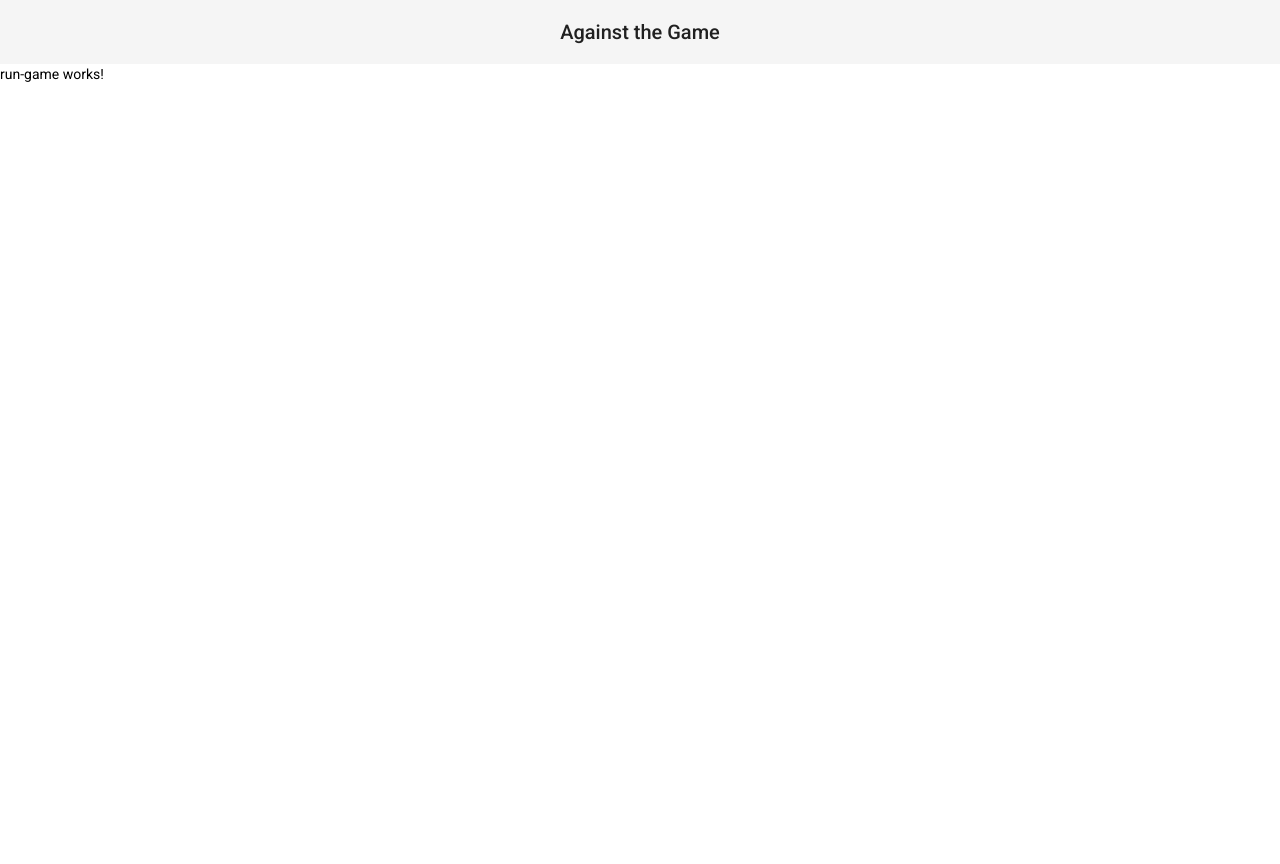
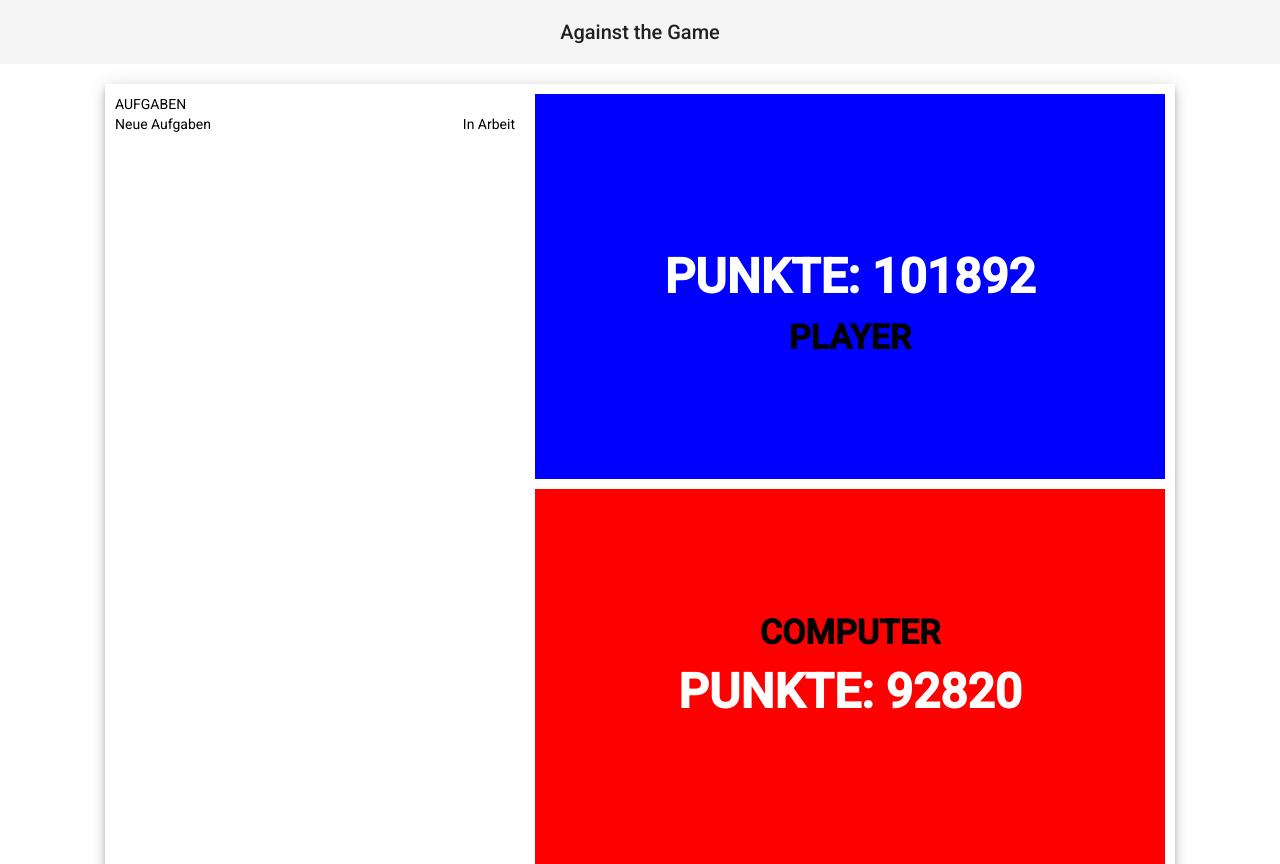
Before and after one commit to Eagles-Jungscharen/against-the-game-gui, an Angular app: page /run/1 in a window 1280 px wide. Before the commit the page ends 800 px from the top, so only its background shows below. Built offline with nearby package versions, Linux system fonts and the light colour scheme.

Commit message:
UI von Run Game

```diff
--- a/src/app/edit-game/edit-game.component.html
+++ b/src/app/edit-game/edit-game.component.html
@@ -33,12 +33,11 @@
                     <input matInput formControlName="intervalControl" />
                 </mat-form-field>
             </mat-card-content>
-            <mat-card-actions><button mat-stroked-button color="primary" [disabled]="fgGame.invalid" (click)="save()">Speichern</button></mat-card-actions>
+            <mat-card-actions class="gameActions"><button mat-stroked-button color="primary" [disabled]="disabledSaveMeta()" (click)="save()">Speichern</button><button mat-stroked-button color="default" (click)="doJoinGame()">Spiel öffnen</button></mat-card-actions>
         </mat-card>
         <mat-card *ngIf="loaded" class="taskBox">
             <mat-card-title>Aufgaben:</mat-card-title>
-            <mat-card-content>
-                <mat-toolbar style="justify-content: flex-end"><button mat-stroked-button (click)="createMultiTask()" color="default">Taskserie erstellen</button><button mat-stroked-button (click)="createTask()" color="primary">Neuer Task erstellen</button></mat-toolbar>
+            <mat-card-content class="taskContainer">
                 <table mat-table [dataSource]="dataSource" class="mat-elevation-z8 taskTable">
                     <!-- Position Column -->
                     <ng-container matColumnDef="no">
@@ -56,14 +55,17 @@
                     <ng-container matColumnDef="action">
                         <th mat-header-cell *matHeaderCellDef class="taskTableActionCell"></th>
                         <td mat-cell *matCellDef="let element">
-                            <button mat-icon-button><mat-icon>Edit</mat-icon></button>>
+                            <button mat-icon-button (click)="editTask(element)"><mat-icon>edit</mat-icon></button>
                         </td>
                     </ng-container>
 
-                    <tr mat-header-row *matHeaderRowDef="displayedColumns"></tr>
+                    <tr mat-header-row *matHeaderRowDef="displayedColumns; sticky: true"></tr>
                     <tr mat-row *matRowDef="let row; columns: displayedColumns"></tr>
                 </table>
             </mat-card-content>
+            <mat-card-actions>
+                <mat-toolbar style="justify-content: flex-end"><button mat-stroked-button (click)="createMultiTask()" color="default">Taskserie erstellen</button><button mat-stroked-button (click)="createTask()" color="primary">Neuer Task erstellen</button></mat-toolbar>
+            </mat-card-actions>
         </mat-card>
     </div>
 </div>
--- a/src/app/edit-game/edit-game.component.scss
+++ b/src/app/edit-game/edit-game.component.scss
@@ -44,3 +44,26 @@
 .taskTableActionCell {
     width: 60px;
 }
+
+.taskContainer {
+    overflow: scroll;
+    height: 450px;
+    scrollbar-width: auto;
+}
+
+::-webkit-scrollbar {
+    -webkit-appearance: none;
+    width: 10px;
+}
+
+::-webkit-scrollbar-thumb {
+    border-radius: 5px;
+    background-color: rgba(0, 0, 0, 0.5);
+    -webkit-box-shadow: 0 0 1px rgba(255, 255, 255, 0.5);
+}
+
+.gameActions {
+    display: flex;
+    flex-direction: row;
+    justify-content: space-between;
+}
--- a/src/app/edit-game/edit-task-dialog/edit-task-dialog.component.html
+++ b/src/app/edit-game/edit-task-dialog/edit-task-dialog.component.html
@@ -1 +1,14 @@
-<p>edit-task-dialog works!</p>
+<mat-card>
+    <mat-card-title>Task {{ getTaskOperationName() }}</mat-card-title>
+    <mat-card-content class="editTaskContent" [formGroup]="fgTask">
+        <mat-form-field appearance="fill">
+            <mat-label>Task Nummer</mat-label>
+            <input matInput type="number" formControlName="no" />
+        </mat-form-field>
+        <mat-form-field appearance="fill">
+            <mat-label>Task Name</mat-label>
+            <input matInput formControlName="name" />
+        </mat-form-field>
+    </mat-card-content>
+    <mat-card-actions class="editTaskActions"><button mat-stroked-button (click)="cancel()">Abbruch</button><button mat-stroked-button (click)="create()" color="primary" [disabled]="fgTask.invalid">{{ getTaskOperationName() }}</button></mat-card-actions>
+</mat-card>
--- a/src/app/edit-game/edit-task-dialog/edit-task-dialog.component.scss
+++ b/src/app/edit-game/edit-task-dialog/edit-task-dialog.component.scss
@@ -0,0 +1,10 @@
+.editTaskContent {
+    display: flex;
+    flex-direction: column;
+}
+
+.editTaskActions {
+    display: flex;
+    flex-direction: row;
+    justify-content: space-between;
+}
--- a/src/app/edit-game/edit-task-dialog/edit-task-dialog.component.ts
+++ b/src/app/edit-game/edit-task-dialog/edit-task-dialog.component.ts
@@ -1,15 +1,43 @@
-import { Component, OnInit } from '@angular/core';
+import { Component, Inject, OnInit } from '@angular/core';
+import { FormControl, FormGroup, Validators } from '@angular/forms';
+import { MatDialogRef, MAT_DIALOG_DATA } from '@angular/material/dialog';
+import { TaskElement } from 'src/app/models/task-element';
+
+export enum TaskEditEventType {
+  CANCEL,
+  CREATE,
+}
+export interface TaskEditEvent {
+  eventType: TaskEditEventType;
+  task: TaskElement;
+}
 
 @Component({
   selector: 'app-edit-task-dialog',
   templateUrl: './edit-task-dialog.component.html',
-  styleUrls: ['./edit-task-dialog.component.scss']
+  styleUrls: ['./edit-task-dialog.component.scss'],
 })
 export class EditTaskDialogComponent implements OnInit {
-
-  constructor() { }
+  constructor(public dialogRef: MatDialogRef<Component>, @Inject(MAT_DIALOG_DATA) public task: TaskElement) {}
+  fgTask = new FormGroup({
+    no: new FormControl(10, [Validators.required, Validators.min(1)]),
+    name: new FormControl('', Validators.required),
+  });
 
   ngOnInit(): void {
+    this.fgTask.get('no')?.setValue(this.task.no);
+    this.fgTask.get('name')?.setValue(this.task.name);
   }
 
+  getTaskOperationName(): string {
+    return this.task && this.task.id == '@new' ? 'Erstellen' : 'Speichern';
+  }
+  create(): void {
+    this.task.no = this.fgTask.get('no')?.value;
+    this.task.name = this.fgTask.get('name')?.value;
+    this.dialogRef.close({ eventType: TaskEditEventType.CREATE, task: this.task });
+  }
+  cancel(): void {
+    this.dialogRef.close({ eventType: TaskEditEventType.CANCEL });
+  }
 }
--- a/src/app/edit-game/mass-task-dialog/mass-task-dialog.component.ts
+++ b/src/app/edit-game/mass-task-dialog/mass-task-dialog.component.ts
@@ -21,8 +21,8 @@ export interface MassTaskEvent {
 export class MassTaskDialogComponent implements OnInit {
   fgMassCreation = new FormGroup({
     count: new FormControl(10, [Validators.required, Validators.min(1)]),
-    prefix: new FormControl(),
-    postfix: new FormControl(),
+    prefix: new FormControl(''),
+    postfix: new FormControl(''),
   });
   constructor(public dialogRef: MatDialogRef<Component>) {}
 
--- a/src/app/models/task-element.ts
+++ b/src/app/models/task-element.ts
@@ -1,7 +1,15 @@
 export class TaskElement {
+  id!: string;
   no!: number;
   name!: string;
   started!: boolean;
   done!: boolean;
   endTime!: Date;
+  static create(taskNo: number, name: string) {
+    const te = new TaskElement();
+    te.id = '@new';
+    te.no = taskNo;
+    te.name = name.trim();
+    return te;
+  }
 }
--- a/src/app/run-game/run-game.component.html
+++ b/src/app/run-game/run-game.component.html
@@ -1 +1,21 @@
-<p>run-game works!</p>
+<div class="mainBox">
+    <div class="mat-elevation-z6 centerBox">
+        <div class="taskBox">
+            <div>AUFGABEN</div>
+            <div class="taskPile">
+                <div>Neue Aufgaben</div>
+                <div>In Arbeit</div>
+            </div>
+        </div>
+        <div class="playField">
+            <div class="playFieldPlayer">
+                <div class="pointLine">PUNKTE: 101892</div>
+                <div class="titleLine">PLAYER</div>
+            </div>
+            <div class="playFieldComputer">
+                <div class="titleLine">COMPUTER</div>
+                <div class="pointLine">PUNKTE: 92820</div>
+            </div>
+        </div>
+    </div>
+</div>
--- a/src/app/run-game/run-game.component.scss
+++ b/src/app/run-game/run-game.component.scss
@@ -0,0 +1,76 @@
+.centerBox {
+    margin-top: 20px;
+    display: flex;
+    flex-direction: row;
+    height: 800px;
+}
+
+.mainBox {
+    overflow: hidden;
+    position: absolute;
+    width: 100%;
+    height: 100%;
+    display: flex;
+    justify-content: center;
+    /*centers items on the line (the x-axis by default)*/
+    align-items: flex-start;
+    /*centers items on the cross-axis (y by default)*/
+}
+
+.taskBox {
+    width: 400px;
+    margin: 10px;
+}
+
+.playField {
+    height: 100%;
+    display: flex;
+    flex-direction: column;
+}
+
+.playFieldPlayer {
+    height: 50%;
+    flex-direction: column;
+    justify-content: center;
+    display: flex;
+    width: 600px;
+    align-items: center;
+    padding: 15px;
+    background-color: blue;
+    border-color: white;
+    border-width: 10px 10px 5px 10px;
+    border-style: solid;
+}
+
+.playFieldComputer {
+    height: 50%;
+    flex-direction: column;
+    justify-content: center;
+    display: flex;
+    width: 600px;
+    align-items: center;
+    padding: 15px;
+    background-color: red;
+    border-color: white;
+    border-width: 5px 10px 10px 10px;
+    border-style: solid;
+}
+
+.titleLine {
+    font-weight: 700;
+    font-size: 34px;
+}
+
+.pointLine {
+    margin: 40px;
+    font-weight: 700;
+    font-size: 48px;
+    color: white;
+}
+
+.taskPile {
+    display: flex;
+    flex-direction: row;
+    justify-content: space-between;
+    width: 100%;
+}
--- a/src/app/services/game.service.ts
+++ b/src/app/services/game.service.ts
@@ -1,8 +1,10 @@
 import { HttpClient, HttpHeaders } from '@angular/common/http';
+import { TransitiveCompileNgModuleMetadata } from '@angular/compiler';
 import { Injectable } from '@angular/core';
 import { Observable } from 'rxjs';
 import { environment } from 'src/environments/environment';
 import { Game } from '../models/game';
+import { TaskElement } from '../models/task-element';
 
 @Injectable({
   providedIn: 'root',
@@ -17,4 +19,15 @@ export class GameService {
     const secId = localStorage.getItem('ID_' + game.id) + '';
     return this.httpClient.post<Game>(environment.apiURL + '/api/game/' + game.id, game, { headers: new HttpHeaders({ 'game-sec': secId }) });
   }
+  saveTaskElement(id: string, te: TaskElement): Observable<TaskElement> {
+    const teClean: any = te;
+    if (teClean.endTime == null) {
+      delete teClean.endTime;
+    }
+    const secId = localStorage.getItem('ID_' + id) + '';
+    return this.httpClient.post<TaskElement>(environment.apiURL + '/api/taskelements?gameId=' + id, teClean, { headers: new HttpHeaders({ 'game-sec': secId }) });
+  }
+  getTaskElements(id: string): Observable<TaskElement[]> {
+    return this.httpClient.get<TaskElement[]>(environment.apiURL + '/api/taskelements?gameId=' + id);
+  }
 }
```
Also changed, not shown: src/app/edit-game/edit-game.component.ts (+58 -4 lines).
